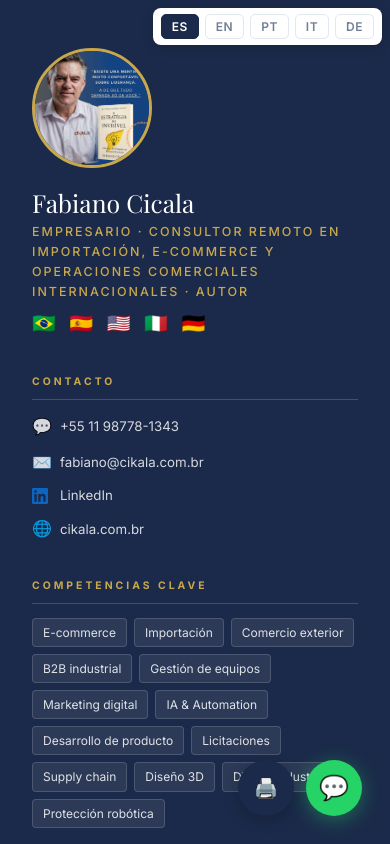
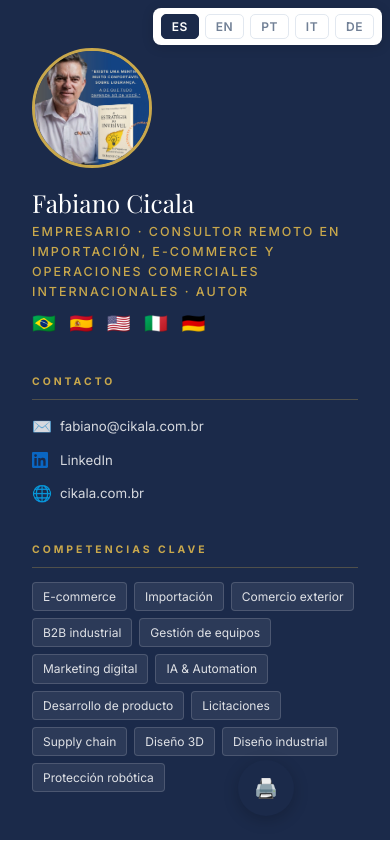
Before and after one commit to FBC915320/fabianocicala-site, a plain HTML site: page index.html in a window 390 px wide. Shown: the top 844 px of the page. Drawn offline with nearby package versions, Linux system fonts and the light colour scheme.

Commit message:
Remove phone number, add subject line to mailto links
Co-Authored-By: Claude Sonnet 4.6 <noreply@anthropic.com>

```diff
--- a/index.html
+++ b/index.html
@@ -23,7 +23,7 @@
     "nationality": "BR",
     "url": "https://fabianocicala.com",
     "email": "fabiano@cikala.com.br",
-    "telephone": "+5511987781343",
+
     "sameAs": ["https://www.linkedin.com/in/fabiano-cicala-71ba82364", "https://www.cikala.com.br"]
   }
   </script>
@@ -562,8 +562,7 @@
       <div class="sb-section">
         <div class="sb-label" data-i18n="label_contact">Contacto</div>
         <ul class="contact-list">
-          <li><a href="https://wa.me/5511987781343" target="_blank"><span class="ico">💬</span>+55 11 98778-1343</a></li>
-          <li><a href="mailto:fabiano@cikala.com.br"><span class="ico">✉️</span>fabiano@cikala.com.br</a></li>
+          <li><a href="mailto:fabiano@cikala.com.br?subject=Consultoria%20Internacional"><span class="ico">✉️</span>fabiano@cikala.com.br</a></li>
           <li><a href="https://www.linkedin.com/in/fabiano-cicala-71ba82364" target="_blank"><span class="ico"><svg xmlns="http://www.w3.org/2000/svg" width="16" height="16" viewBox="0 0 24 24" fill="#0A66C2" style="vertical-align:middle"><path d="M20.447 20.452h-3.554v-5.569c0-1.328-.027-3.037-1.852-3.037-1.853 0-2.136 1.445-2.136 2.939v5.667H9.351V9h3.414v1.561h.046c.477-.9 1.637-1.85 3.37-1.85 3.601 0 4.267 2.37 4.267 5.455v6.286zM5.337 7.433a2.062 2.062 0 0 1-2.063-2.065 2.064 2.064 0 1 1 2.063 2.065zm1.782 13.019H3.555V9h3.564v11.452zM22.225 0H1.771C.792 0 0 .774 0 1.729v20.542C0 23.227.792 24 1.771 24h20.451C23.2 24 24 23.227 24 22.271V1.729C24 .774 23.2 0 22.222 0h.003z"/></svg></span>LinkedIn</a></li>
           <li><a href="https://www.cikala.com.br" target="_blank"><span class="ico">🌐</span>cikala.com.br</a></li>
         </ul>
@@ -824,20 +823,13 @@
       <p data-i18n="footer_available"></p>
     </div>
     <div class="cv-cta">
-      <a class="btn btn-gold" href="https://wa.me/5511987781343" target="_blank">💬 WhatsApp</a>
-      <a class="btn btn-ghost" href="mailto:fabiano@cikala.com.br">✉️ E-mail</a>
+      <a class="btn btn-gold" href="mailto:fabiano@cikala.com.br?subject=Consultoria%20Internacional">✉️ E-mail</a>
       <a class="btn btn-ghost" href="https://www.linkedin.com/in/fabiano-cicala-71ba82364" target="_blank">💼 LinkedIn</a>
     </div>
   </div>
 
 </div>
 
-<!-- WhatsApp flutuante -->
-<a href="https://wa.me/5511987781343" target="_blank"
-   style="position:fixed;bottom:28px;right:28px;z-index:999;background:#25D366;color:white;width:56px;height:56px;border-radius:50%;display:flex;align-items:center;justify-content:center;font-size:1.5rem;box-shadow:0 4px 20px rgba(37,211,102,0.4);text-decoration:none;transition:transform 0.2s;"
-   onmouseover="this.style.transform='scale(1.1)'" onmouseout="this.style.transform='scale(1)'">
-  💬
-</a>
 
 <!-- Botão imprimir/PDF -->
 <button class="print-btn" onclick="window.print()"
```
